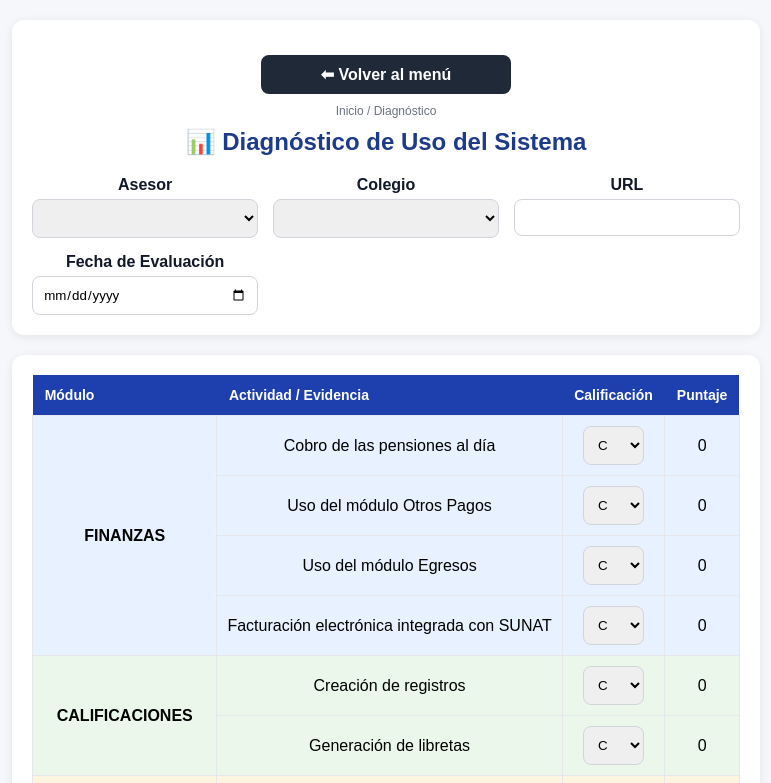
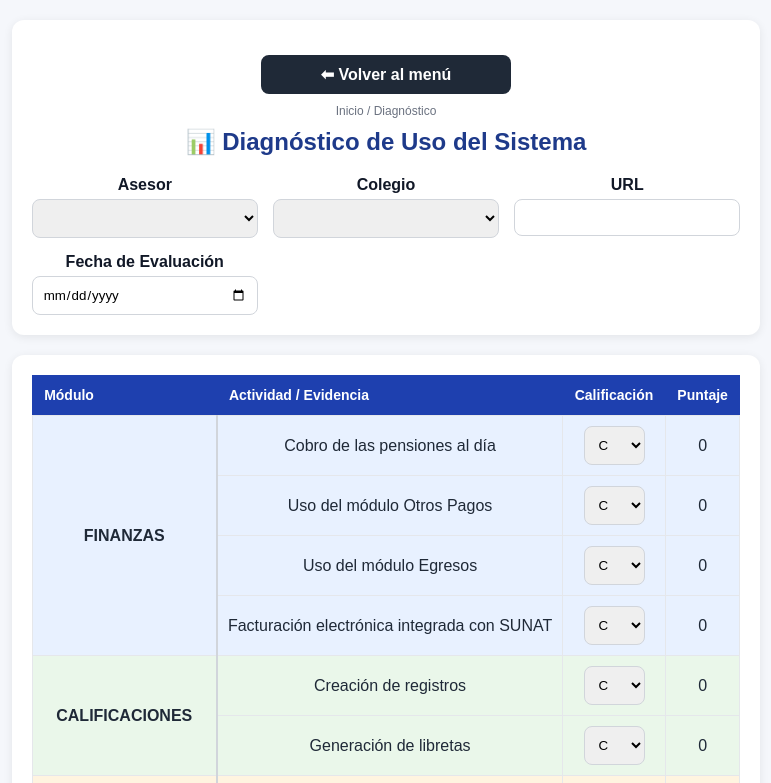
Before and after one commit to linki123/SistemaRecuperacion, a website: page public/diagnostico.html in a window 1280 px wide. Shown: the top 783 px of the page, without its empty margins (254-1025 px from the left). Drawn offline with Linux system fonts and the light colour scheme; no server answers.

Commit message:
Add hover effect and styles for tablaEvaluacion

```diff
--- a/public/css/styles.css
+++ b/public/css/styles.css
@@ -684,3 +684,15 @@ button.purple {
 button.purple:hover {
     background: #6d28d9;
 }
+
+#tablaEvaluacion td {
+    color: #1f2937;
+}
+
+#tablaEvaluacion tr {
+    transition: background-color 0.2s ease;
+}
+
+#tablaEvaluacion td:first-child {
+    border-right: 2px solid #d1d5db;
+}
```
